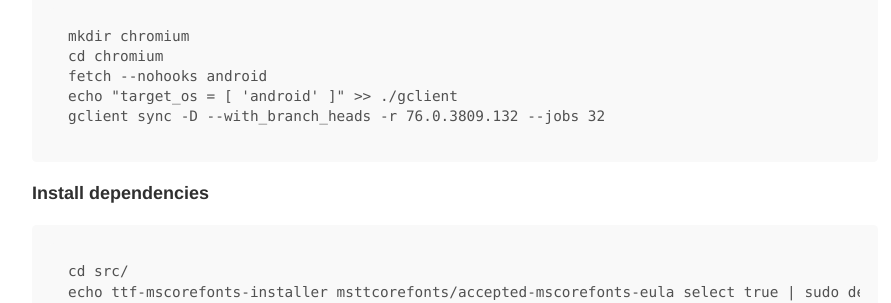
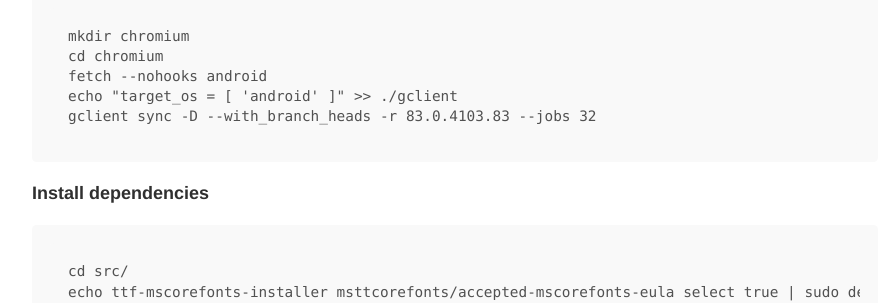
Before and after one commit to ChAndreas/chandreas.github.io, a Jekyll site: the page built from _posts/2019-01-29-build-chromium-android.md, in a window 1280 px wide and 900 px high. Shown: the part 486-789 px from the top of the window, without its empty margins (185-1076 px from the left). Built offline with Jekyll 4.4.1, drawn with Linux system fonts in a browser that asks for light colours.

Commit message:
Update 2019-01-29-build-chromium-android.md

```diff
--- a/_posts/2019-01-29-build-chromium-android.md
+++ b/_posts/2019-01-29-build-chromium-android.md
@@ -18,7 +18,7 @@
 	cd chromium
 	fetch --nohooks android
 	echo "target_os = [ 'android' ]" >> ./gclient
-	gclient sync -D --with_branch_heads -r 76.0.3809.132 --jobs 32
+	gclient sync -D --with_branch_heads -r 83.0.4103.83 --jobs 32
 
 **Install dependencies**
 
```
